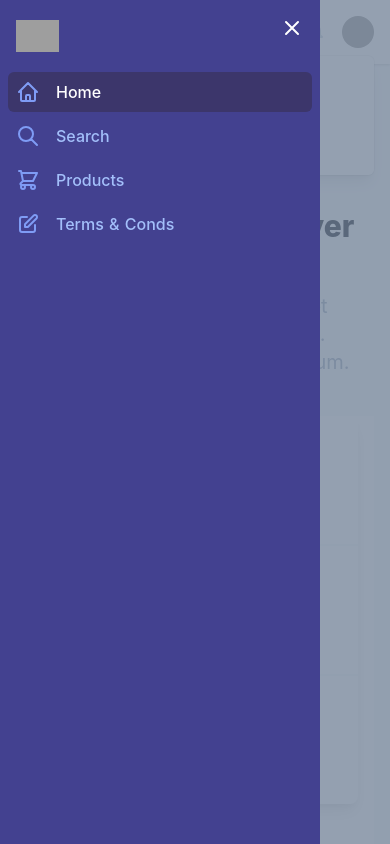
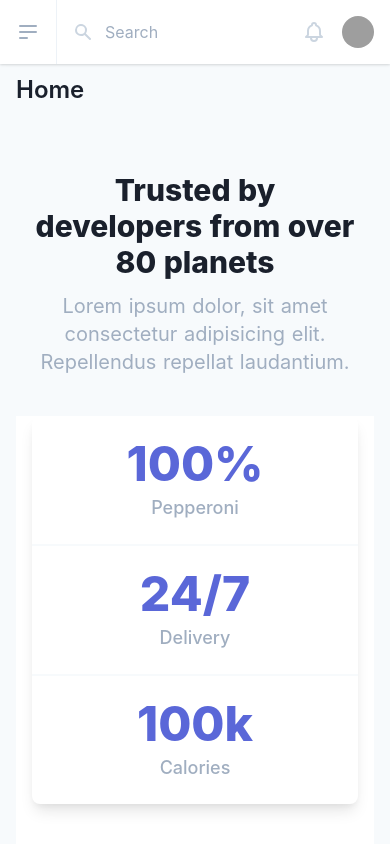
Before and after one commit to luck21honey/can, a Nuxt app: page /home in a window 390 px wide. Built offline with nearby package versions, Linux system fonts and the light colour scheme; grey boxes are pictures that could not be loaded; what @tailwindcss/ui would draw is missing.

Commit message:
update sidebar

```diff
--- a/components/HomeHeader.vue
+++ b/components/HomeHeader.vue
@@ -23,21 +23,31 @@
         <!-- Profile dropdown -->
         <div class="ml-3 relative">
             <div>
-                <button class="max-w-xs flex items-center text-sm rounded-full focus:outline-none focus:shadow-outline" id="user-menu" aria-label="User menu" aria-haspopup="true">
+                <button type="button" @click="open = !open" class="max-w-xs flex items-center text-sm rounded-full focus:outline-none focus:shadow-outline" id="user-menu" aria-label="User menu" aria-haspopup="true">
                     <img class="h-8 w-8 rounded-full" src="https://images.unsplash.com/photo-1472099645785-5658abf4ff4e?ixlib=rb-1.2.1&ixid=eyJhcHBfaWQiOjEyMDd9&auto=format&fit=facearea&facepad=2&w=256&h=256&q=80" alt="" />
                 </button>
             </div>
 
-            <div class="origin-top-right absolute right-0 mt-2 w-48 rounded-md shadow-lg">
-                <div class="py-1 rounded-md bg-white shadow-xs" role="menu" aria-orientation="vertical" aria-labelledby="user-menu">
-                    <nuxt-link to="profile" class="block px-4 py-2 text-sm text-gray-700 hover:bg-gray-100 transition ease-in-out duration-150" role="menuitem">Your Profile</nuxt-link>
+            <transition enter-active-class="transition ease-out duration-100" enter-class="transform opacity-0 scale-95" enter-to-class="transform opacity-100 scale-100" leave-active-class="transition ease-in duration-75" leave-class="transform opacity-100 scale-100" leave-to-class="transform opacity-0 scale-95">
+                <div v-show="open" class="origin-top-right absolute right-0 mt-2 w-48 rounded-md shadow-lg">
+                    <div class="py-1 rounded-md bg-white shadow-xs" role="menu" aria-orientation="vertical" aria-labelledby="user-menu">
+                        <nuxt-link to="profile" class="block px-4 py-2 text-sm text-gray-700 hover:bg-gray-100 transition ease-in-out duration-150" role="menuitem">Your Profile</nuxt-link>
 
-                    <nuxt-link to="settings" class="block px-4 py-2 text-sm text-gray-700 hover:bg-gray-100 transition ease-in-out duration-150" role="menuitem">Settings</nuxt-link>
+                        <nuxt-link to="settings" class="block px-4 py-2 text-sm text-gray-700 hover:bg-gray-100 transition ease-in-out duration-150" role="menuitem">Settings</nuxt-link>
 
-                    <nuxt-link to="/" class="block px-4 py-2 text-sm text-gray-700 hover:bg-gray-100 transition ease-in-out duration-150" role="menuitem">Sign out</nuxt-link>
+                        <nuxt-link to="/" class="block px-4 py-2 text-sm text-gray-700 hover:bg-gray-100 transition ease-in-out duration-150" role="menuitem">Sign out</nuxt-link>
+                    </div>
                 </div>
-            </div>
+            </transition>
         </div>
     </div>
 </div>
 </template>
+
+<script>
+export default {
+    data: () => ({
+        open: false,
+    })
+}
+</script>
--- a/components/MobileSidebar.vue
+++ b/components/MobileSidebar.vue
@@ -1,33 +1,16 @@
 <template>
 <!-- Off-canvas menu for mobile, show/hide based on off-canvas menu state. -->
-<div class="md:hidden">
+<div class="md:hidden" v-show="sidebarOpen">
     <div class="fixed inset-0 flex z-40">
-        <!--
-        Off-canvas menu overlay, show/hide based on off-canvas menu state.
-
-        Entering: "transition-opacity ease-linear duration-300"
-          From: "opacity-0"
-          To: "opacity-100"
-        Leaving: "transition-opacity ease-linear duration-300"
-          From: "opacity-100"
-          To: "opacity-0"
-      -->
-        <div class="fixed inset-0">
+        <transition enter-active-class="transition-opacity ease-linear duration-300" enter-class="opacity-0" enter-to-class="opacity-100" leave-active-class="transition-opacity ease-linear duration-300" leave-class="opacity-100" leave-to-class="opacity-0">
+            <div @click="sidebarOpen = false" v-show="sidebarOpen" class="fixed inset-0">
                 <div class="absolute inset-0 bg-gray-600 opacity-75"></div>
             </div>
-        <!--
-        Off-canvas menu, show/hide based on off-canvas menu state.
-
-        Entering: "transition ease-in-out duration-300 transform"
-          From: "-translate-x-full"
-          To: "translate-x-0"
-        Leaving: "transition ease-in-out duration-300 transform"
-          From: "translate-x-0"
-          To: "-translate-x-full"
-      -->
-        <div class="relative flex-1 flex flex-col max-w-xs w-full pt-5 pb-4 bg-indigo-800">
+        </transition>
+        <transition enter-active-class="transition ease-in-out duration-300 transform" enter-class="-translate-x-full" enter-to-class="translate-x-0" leave-active-class="transition ease-in-out duration-300 transform" leave-class="translate-x-0" leave-to-class="-translate-x-full">
+            <div v-show="sidebarOpen" class="relative flex-1 flex flex-col max-w-xs w-full pt-5 pb-4 bg-indigo-800">
                 <div class="absolute top-0 right-0 -mr-14 p-1">
-                <button class="flex items-center justify-center h-12 w-12 rounded-full focus:outline-none focus:bg-gray-600" aria-label="Close sidebar">
+                    <button v-show="sidebarOpen" @click="sidebarOpen = false" class="flex items-center justify-center h-12 w-12 rounded-full focus:outline-none focus:bg-gray-600" aria-label="Close sidebar">
                         <svg class="h-6 w-6 text-white" stroke="currentColor" fill="none" viewBox="0 0 24 24">
                             <path stroke-linecap="round" stroke-linejoin="round" stroke-width="2" d="M6 18L18 6M6 6l12 12" />
                         </svg>
@@ -71,9 +54,18 @@
                     </nav>
                 </div>
             </div>
+        </transition>
         <div class="flex-shrink-0 w-14">
             <!-- Dummy element to force sidebar to shrink to fit close icon -->
         </div>
     </div>
 </div>
 </template>
+
+<script>
+export default {
+    data: () => ({
+        sidebarOpen: false,
+    })
+}
+</script>
--- a/pages/home/index.vue
+++ b/pages/home/index.vue
@@ -1,12 +1,12 @@
 <template>
-<div class="h-screen flex overflow-hidden bg-gray-100">
+<div class="h-screen flex overflow-hidden bg-gray-100" x-data="{sidebarOpen: false}" @keydown.window.escape="sidebarOpen = false">
     <MobileSidebar />
     <DesktopSidebar />
 
     <div class="flex flex-col w-0 flex-1 overflow-hidden">
         <div class="relative z-10 flex-shrink-0 flex h-16 bg-white shadow">
             <!-- Sidebar close button -->
-            <button class="px-4 border-r border-gray-200 text-gray-500 focus:outline-none focus:bg-gray-100 focus:text-gray-600 md:hidden" aria-label="Open sidebar">
+            <button @click.stop="sidebarOpen = true" class="px-4 border-r border-gray-200 text-gray-500 focus:outline-none focus:bg-gray-100 focus:text-gray-600 md:hidden" aria-label="Open sidebar">
                 <svg class="h-6 w-6" stroke="currentColor" fill="none" viewBox="0 0 24 24">
                     <path stroke-linecap="round" stroke-linejoin="round" stroke-width="2" d="M4 6h16M4 12h16M4 18h7" />
                 </svg>
@@ -45,5 +45,8 @@ export default {
         HomeStats,
         HomeHeader,
     },
+    data: () => ({
+        sidebarOpen: false,
+    })
 };
 </script>
```
Lines whose indentation alone changed are shown as unchanged.
